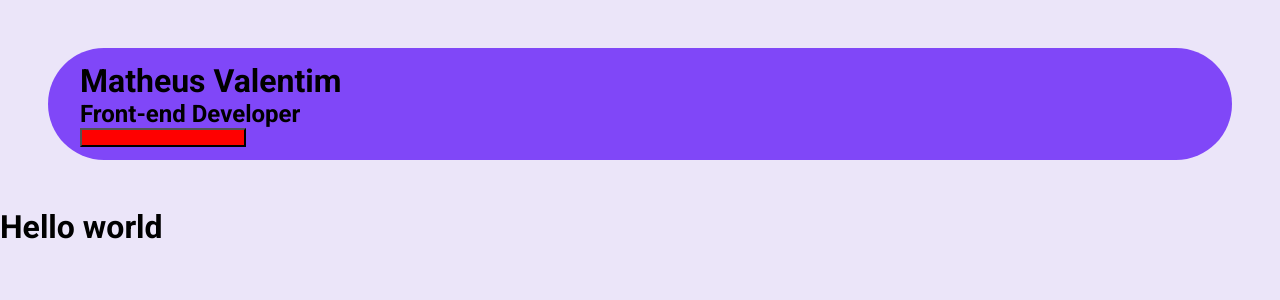
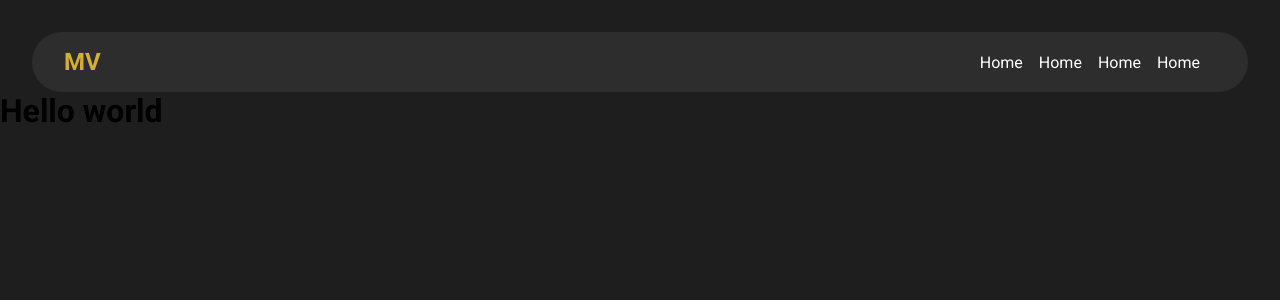
Before and after one commit to valentimm/portfolio-react, a React (Vite) app: page / in a window 1280 px wide. Shown: the top 300 px of the page. Built offline with nearby package versions, Linux system fonts and the light colour scheme.

Commit message:
Added color

```diff
--- a/src/components/Header/index.tsx
+++ b/src/components/Header/index.tsx
@@ -1,20 +1,17 @@
-import { HeaderContainer, Button } from "./styles"
+import { HeaderMain, Logo, Navigation, NavigationItem, NavigationLink} from "./styles"
 
 export function Header() {
   return (
-    <HeaderContainer>
-      <header>
-        <h1>Matheus Valentim</h1>
-        <h2>Front-end Developer</h2>
-        <Button>
-          <div className="menu">
-            <span>About</span>
-            <span>Projects</span>
-            <span>Skills</span>
-            <span>Contact</span>
-          </div>
-        </Button>
-      </header>
-    </HeaderContainer>
+    <HeaderMain>
+      <Logo>MV</Logo>
+      <Navigation>
+        <NavigationItem>
+          <NavigationLink href="#">Home</NavigationLink>
+          <NavigationLink href="#">Home</NavigationLink>
+          <NavigationLink href="#">Home</NavigationLink>
+          <NavigationLink href="#">Home</NavigationLink>
+        </NavigationItem>
+      </Navigation>
+    </HeaderMain>
   )
 }
--- a/src/components/Header/styles.ts
+++ b/src/components/Header/styles.ts
@@ -1,20 +1,40 @@
 import styled from "styled-components";
 
-export const HeaderContainer = styled.header`
-  background: ${props => props.theme['purple']};
-  height: 7rem;
+export const HeaderMain = styled.header`
   display: flex;
+  justify-content: space-between;
   align-items: center;
-  justify-content: space-between;
-  border-radius: 9999px;
-  margin: 3rem;
-  padding: 0 2rem;
+  padding: 1rem;
+  background-color: ${props => props.theme['bg-200']};
+  margin-top: 2rem;
+  margin-left: 2rem;
+  margin-right: 2rem;
+  border-radius: 9999px
+`;
 
-  .menu {
-    display: flex;
-    align-items: center;
-    justify-content: space-between;
-    color: red;
+export const Logo = styled.h1`
+  margin-left: 1rem;
+  font-size: 1.5rem;
+  font-weight: 700;
+  color: ${props => props.theme['primary-100']};
+`;
+
+export const Navigation = styled.ul`
+  display: flex;
+  list-style: none;
+  margin: 0;
+`;
+
+export const NavigationItem = styled.li`
+  margin-right: 1rem;
+`;
+
+export const NavigationLink = styled.a`
+  text-decoration: none;
+  color: ${props => props.theme['text-100']};
+  margin-right: 1rem;
+  &:hover {
+    color: ${props => props.theme['primary-200']};
   }
 `
 
--- a/src/styles/global.ts
+++ b/src/styles/global.ts
@@ -8,6 +8,6 @@ export const GlobalStyle = createGlobalStyle`
     font-family: 'Roboto', sans-serif;
   }
   body {
-    background-color: ${props => props.theme['purple-light']};
+    background-color: ${props => props.theme['bg-100']};
   }
 `
--- a/src/styles/themes/default.ts
+++ b/src/styles/themes/default.ts
@@ -1,21 +1,25 @@
 export const defaultTheme = {
-  //Produtos
-    'yellow-dark': '#C47F17',
-    'yellow':  '#DBAC2C',
-    'yellow-light': '#F1E9C9',
+    'base-50': '#f2f9f9',
+    'base-100': '#ddeff0',
+    'base-200': '#bfe0e2',
+    'base-300': '#92cace',
+    'base-400': '#5faab1',
+    'base-500': '#438e96',
+    'base-600': '#3b757f',
+    'base-700': '#356169',
+    'base-800': '#325158',
+    'base-900': '#2d464c',
+    'base-950': '#1a2c32',
 
-    'purple-dark' : '#4B2995',
-    'purple' : '#8047F8',
-    'purple-light' : '#EBE5F9',
-  //Base
-    'base-title' : '#272221',
-    'base-subtitle' : '#403937',
-    'base-text' : '#574F4D',
-    'base-label' : '#8D8686',
-    'base-hover' : '#D7D5D5',
-    'base-button' : '#E6E5E5',
-    'base-input' : '#EDEDED',
-    'base-card' : '#F3F2F2',
-    'base-background' : '#FAFAFA',
-    'white' : '#FFFFFF',
+    'primary-100':'#D4AF37',
+    'primary-200':'#b49214',
+    'primary-300':'#6c5400',
+    'accent-100':'#C0C0C0',
+    'accent-200':'#626262',
+    'text-100':'#FFFFFF',
+    'text-200':'#e0e0e0',
+    'bg-100':'#1E1E1E',
+    'bg-200':'#2d2d2d',
+    'bg-300':'#454545',
+
   }
```
